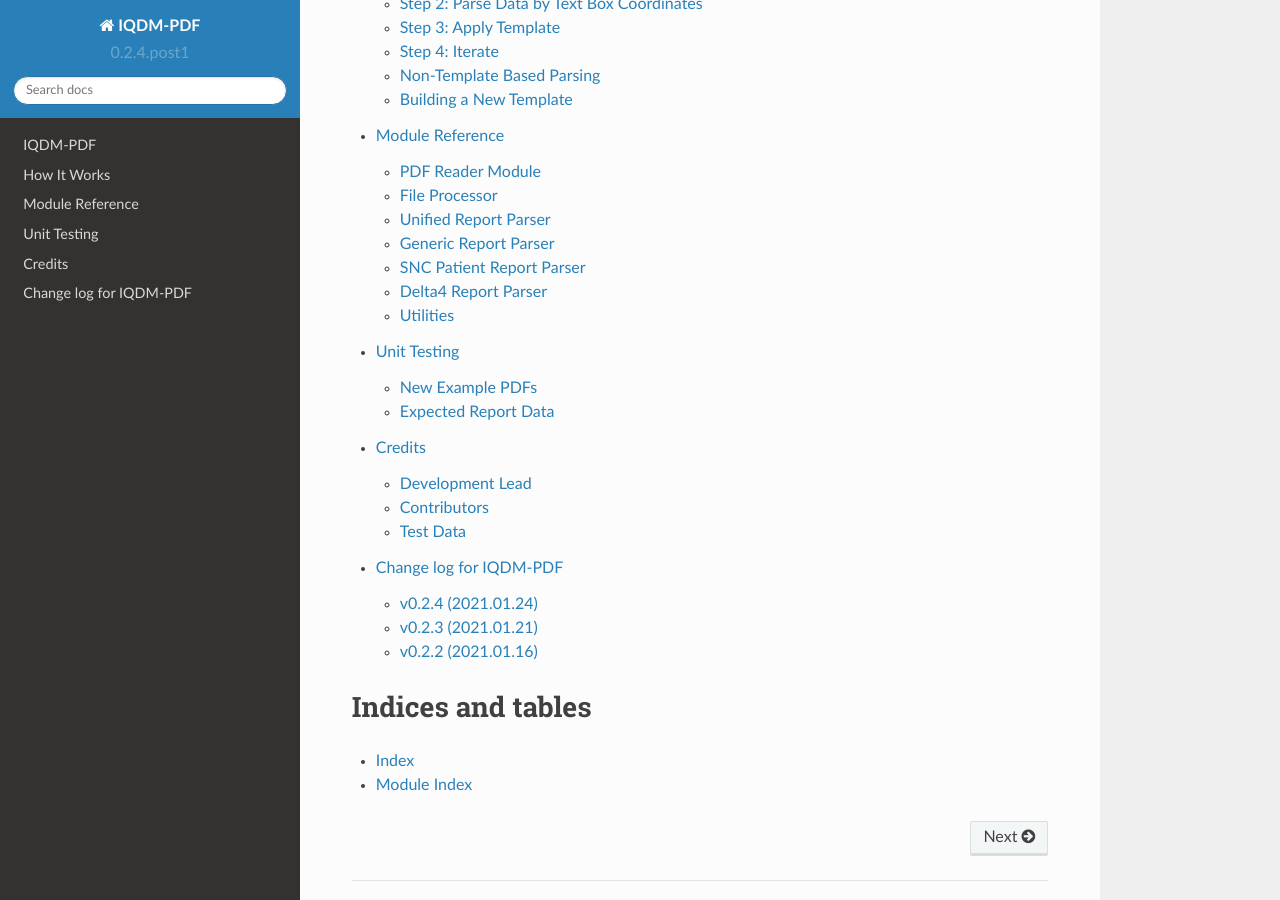
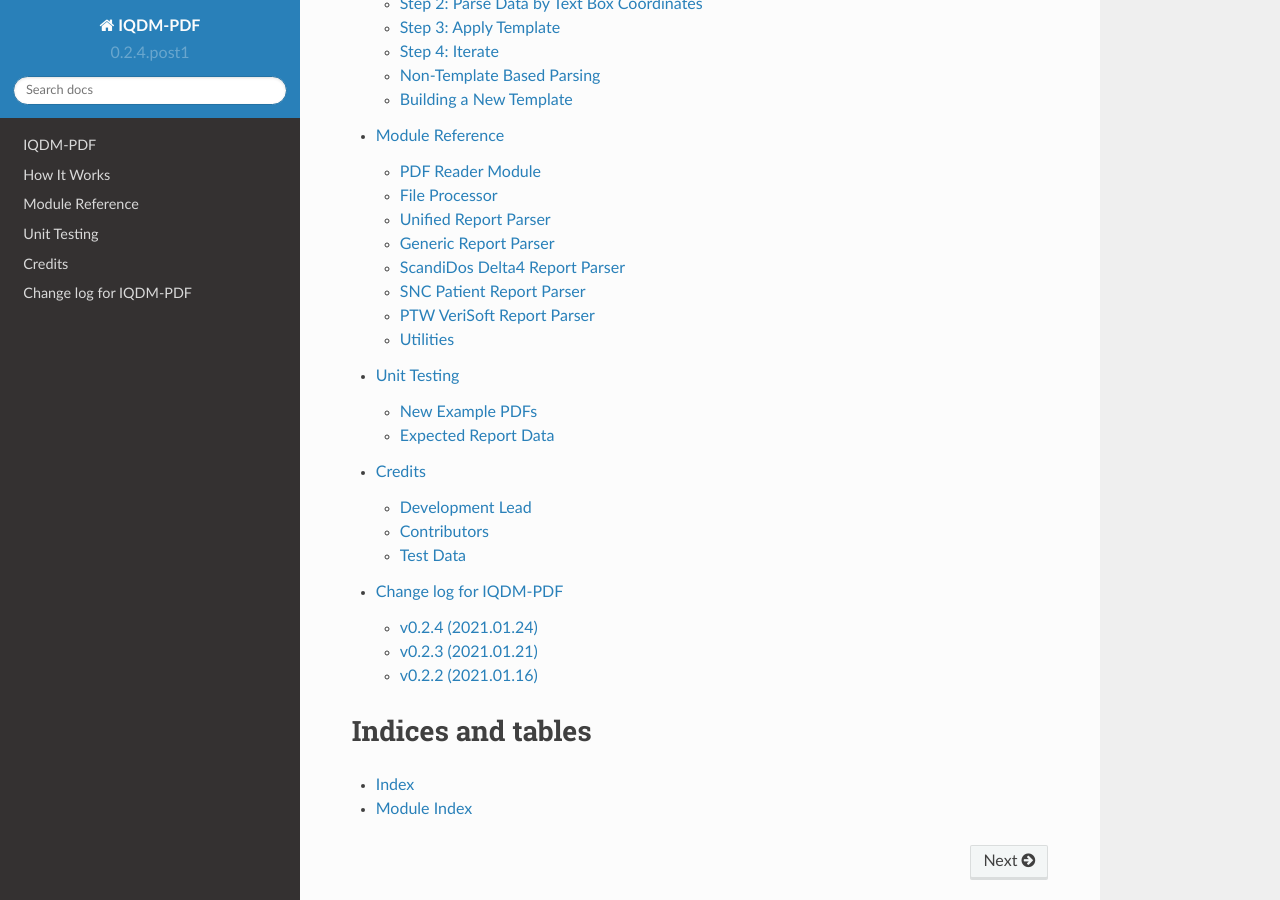
Before and after one commit to IQDM/IQDM-PDF, a Sphinx documentation site: the page built from docs/source/index.rst, in a window 1280 px wide and 900 px high, scrolled down 444 px. Built offline with Sphinx 7.4.7 and the Read the Docs theme 2.0.0, drawn with Linux system fonts in a browser that asks for light colours.

Commit message:
add verisoft to rtd modules

```diff
--- a/docs/source/iqdmpdf.rst
+++ b/docs/source/iqdmpdf.rst
@@ -1,5 +1,5 @@
 PDF Reader Module
----------------------------------
+-----------------
 
 .. automodule:: IQDMPDF.pdf_reader
     :members:
@@ -7,7 +7,7 @@ PDF Reader Module
     :show-inheritance:
 
 File Processor
----------------------------------
+--------------
 
 .. automodule:: IQDMPDF.file_processor
     :members:
@@ -16,7 +16,7 @@ File Processor
 
 
 Unified Report Parser
----------------------------------
+---------------------
 
 .. automodule:: IQDMPDF.parsers.parser
     :members:
@@ -24,31 +24,39 @@ Unified Report Parser
     :show-inheritance:
 
 Generic Report Parser
----------------------------------
+---------------------
 
 .. automodule:: IQDMPDF.parsers.generic
     :members:
     :undoc-members:
     :show-inheritance:
 
+ScandiDos Delta4 Report Parser
+------------------------------
+
+.. automodule:: IQDMPDF.parsers.delta4
+    :members:
+    :undoc-members:
+    :show-inheritance:
+
 SNC Patient Report Parser
----------------------------------
+-------------------------
 
 .. automodule:: IQDMPDF.parsers.sncpatient
     :members:
     :undoc-members:
     :show-inheritance:
 
-Delta4 Report Parser
----------------------------------
+PTW VeriSoft Report Parser
+--------------------------
 
-.. automodule:: IQDMPDF.parsers.delta4
+.. automodule:: IQDMPDF.parsers.verisoft
     :members:
     :undoc-members:
     :show-inheritance:
 
 Utilities
----------------------------------
+---------
 
 .. automodule:: IQDMPDF.utilities
     :members:
```
